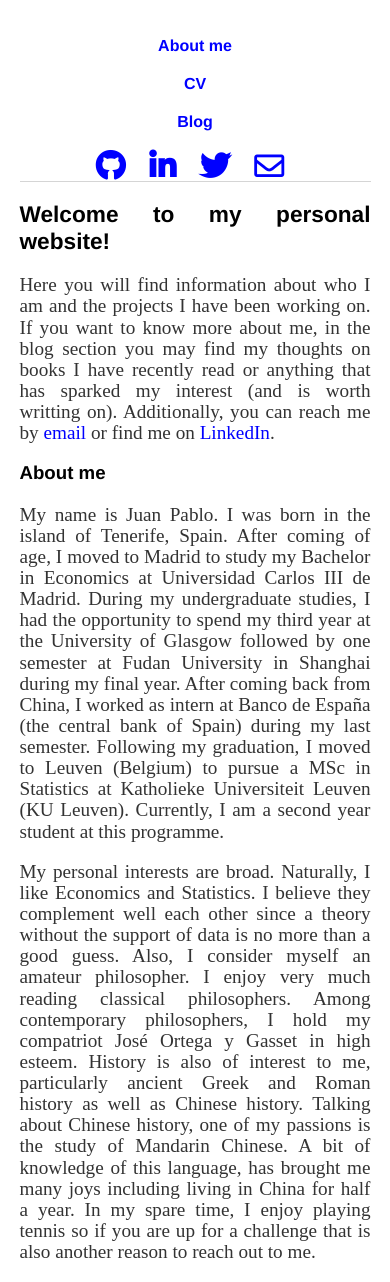
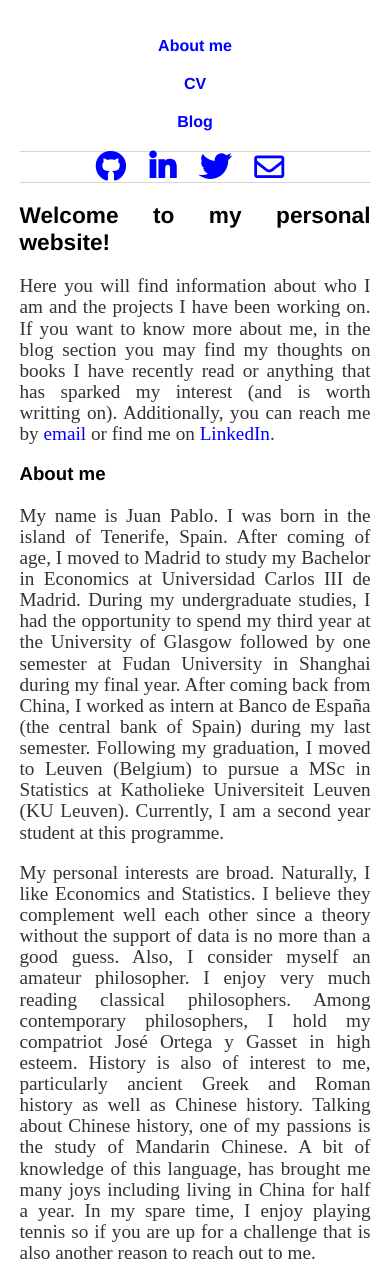
Before and after one commit to jpconher/jpconher.github.io, a Jekyll site: the page built from index.html, in a window 390 px wide. Shown: the part 324-1606 px from the top of the page. Built offline with Jekyll 4.4.1, drawn with Linux system fonts in a browser that asks for light colours; nearby versions of some CDN libraries.

Commit message:
Update main.css

```diff
--- a/css/main.css
+++ b/css/main.css
@@ -1,10 +1,9 @@
-@media only screen and (min-width: 800px) {
-    body {
+body {
     margin: 50px auto;
     width: 70%;
     font-size: 12pt;
-    }
 }
+
 
 @media only screen and (max-width: 800px) {
     body {
@@ -113,9 +112,17 @@
 }
 
 .social {
-    border-bottom: 1px solid #d5d5d5;
-    margin-top: 0px;
+    border-top: 1px solid #d5d5d5;
+    margin-top: 10px;
 }
+
+
+@media only screen and (max-width: 800px) {
+    .social {
+        border-bottom: 1px solid #d5d5d5;
+        margin-bottom: 10px;
+    }
+ }
 
 .social li {
     display: inline;
```
